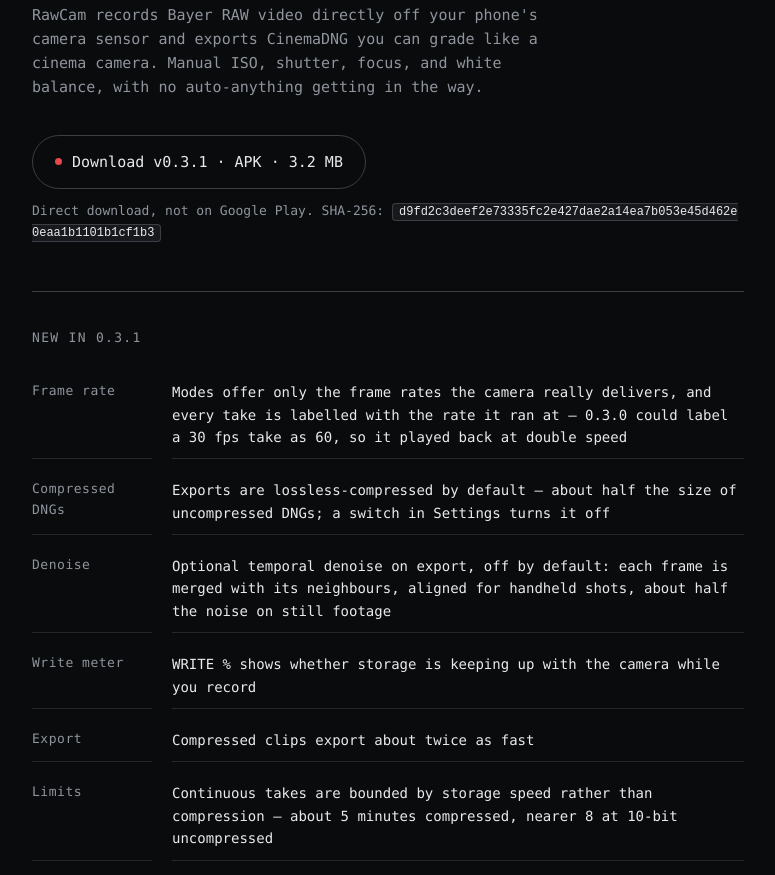
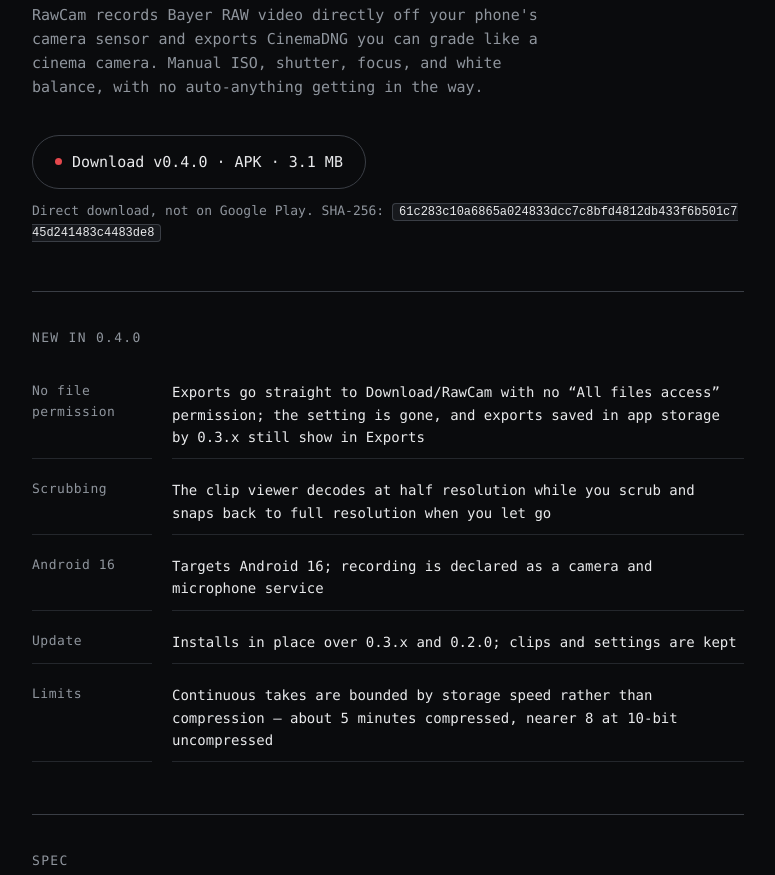
Before and after one commit to oShez/rawcam, a plain HTML site: page index.html in a window 1280 px wide. Shown: the part 327-1202 px from the top of the page, without its empty margins (252-1027 px from the left). Drawn offline with Linux system fonts and the light colour scheme; a web font is replaced by a local one.

Commit message:
Point the download at v0.4.0 and add a New in 0.4.0 section

```diff
--- a/index.html
+++ b/index.html
@@ -262,27 +262,25 @@
       <p class="lede">RawCam records Bayer RAW video directly off your phone's camera sensor and exports CinemaDNG you can grade like a cinema camera. Manual ISO, shutter, focus, and white balance, with no auto-anything getting in the way.</p>
 
       <div class="cta-row">
-        <a class="btn" href="https://github.com/oShez/rawcam/releases/download/v0.3.1/rawcam-v0.3.1.apk" id="download-link">
+        <a class="btn" href="https://github.com/oShez/rawcam/releases/download/v0.4.0/rawcam-v0.4.0.apk" id="download-link">
           <span class="dot" aria-hidden="true"></span>
-          Download v0.3.1 &middot; APK &middot; 3.2 MB
+          Download v0.4.0 &middot; APK &middot; 3.1 MB
         </a>
       </div>
-      <p class="fineprint">Direct download, not on Google Play. SHA-256: <code>d9fd2c3deef2e73335fc2e427dae2a14ea7b053e45d462e0eaa1b1101b1cf1b3</code></p>
+      <p class="fineprint">Direct download, not on Google Play. SHA-256: <code>61c283c10a6865a024833dcc7c8bfd4812db433f6b501c745d241483c4483de8</code></p>
     </section>
 
     <section aria-labelledby="new-h">
-      <h2 id="new-h">New in 0.3.1</h2>
+      <h2 id="new-h">New in 0.4.0</h2>
       <dl class="spec">
-        <dt>Frame rate</dt>
-        <dd>Modes offer only the frame rates the camera really delivers, and every take is labelled with the rate it ran at &mdash; 0.3.0 could label a 30&nbsp;fps take as 60, so it played back at double speed</dd>
-        <dt>Compressed DNGs</dt>
-        <dd>Exports are lossless-compressed by default &mdash; about half the size of uncompressed DNGs; a switch in Settings turns it off</dd>
-        <dt>Denoise</dt>
-        <dd>Optional temporal denoise on export, off by default: each frame is merged with its neighbours, aligned for handheld shots, about half the noise on still footage</dd>
-        <dt>Write meter</dt>
-        <dd>WRITE % shows whether storage is keeping up with the camera while you record</dd>
-        <dt>Export</dt>
-        <dd>Compressed clips export about twice as fast</dd>
+        <dt>No file permission</dt>
+        <dd>Exports go straight to Download/RawCam with no &ldquo;All files access&rdquo; permission; the setting is gone, and exports saved in app storage by 0.3.x still show in Exports</dd>
+        <dt>Scrubbing</dt>
+        <dd>The clip viewer decodes at half resolution while you scrub and snaps back to full resolution when you let go</dd>
+        <dt>Android 16</dt>
+        <dd>Targets Android 16; recording is declared as a camera and microphone service</dd>
+        <dt>Update</dt>
+        <dd>Installs in place over 0.3.x and 0.2.0; clips and settings are kept</dd>
         <dt>Limits</dt>
         <dd>Continuous takes are bounded by storage speed rather than compression &mdash; about 5 minutes compressed, nearer 8 at 10-bit uncompressed</dd>
       </dl>
@@ -320,7 +318,7 @@
   </main>
 
   <footer>
-    <p>RawCam v0.3.1</p>
+    <p>RawCam v0.4.0</p>
     <p>Not distributed on Google Play. No INTERNET permission is requested by the app; this page is the only network activity involved anywhere in the RawCam experience.</p>
   </footer>
 </div>
```
